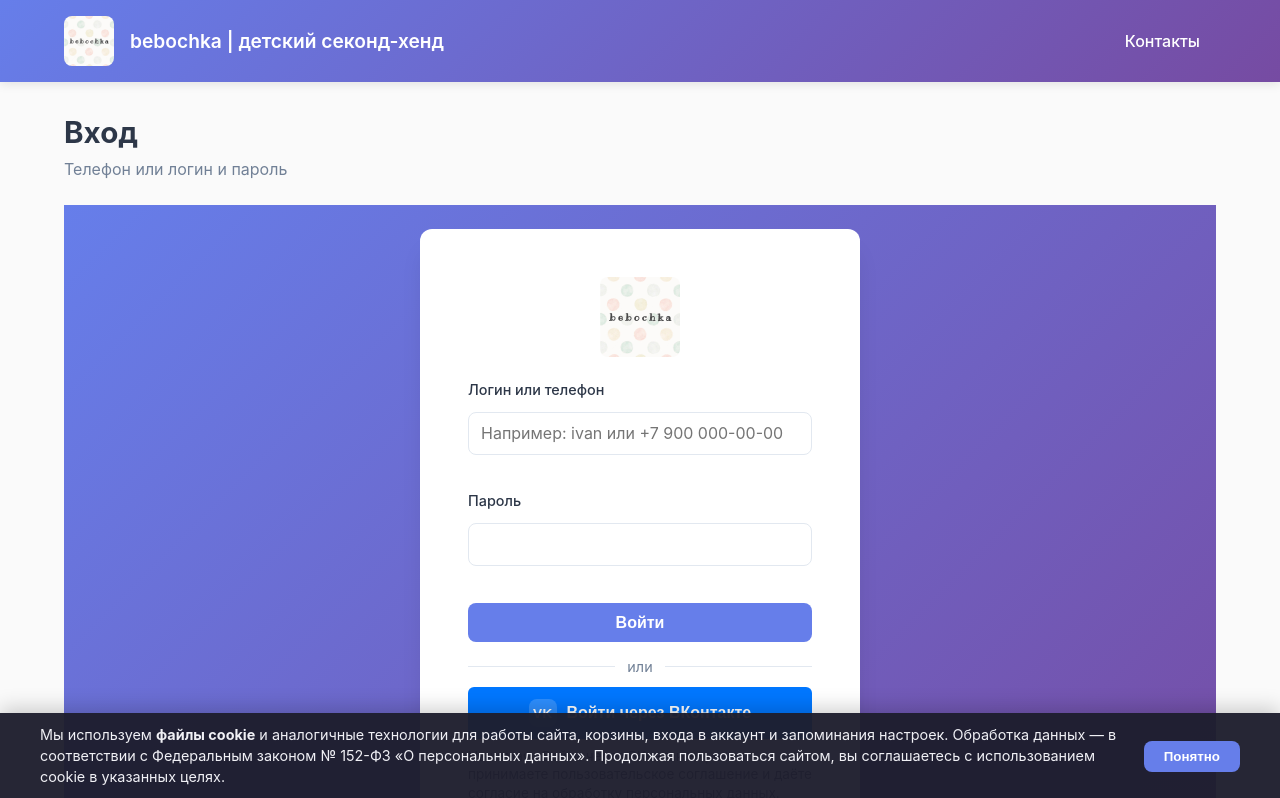
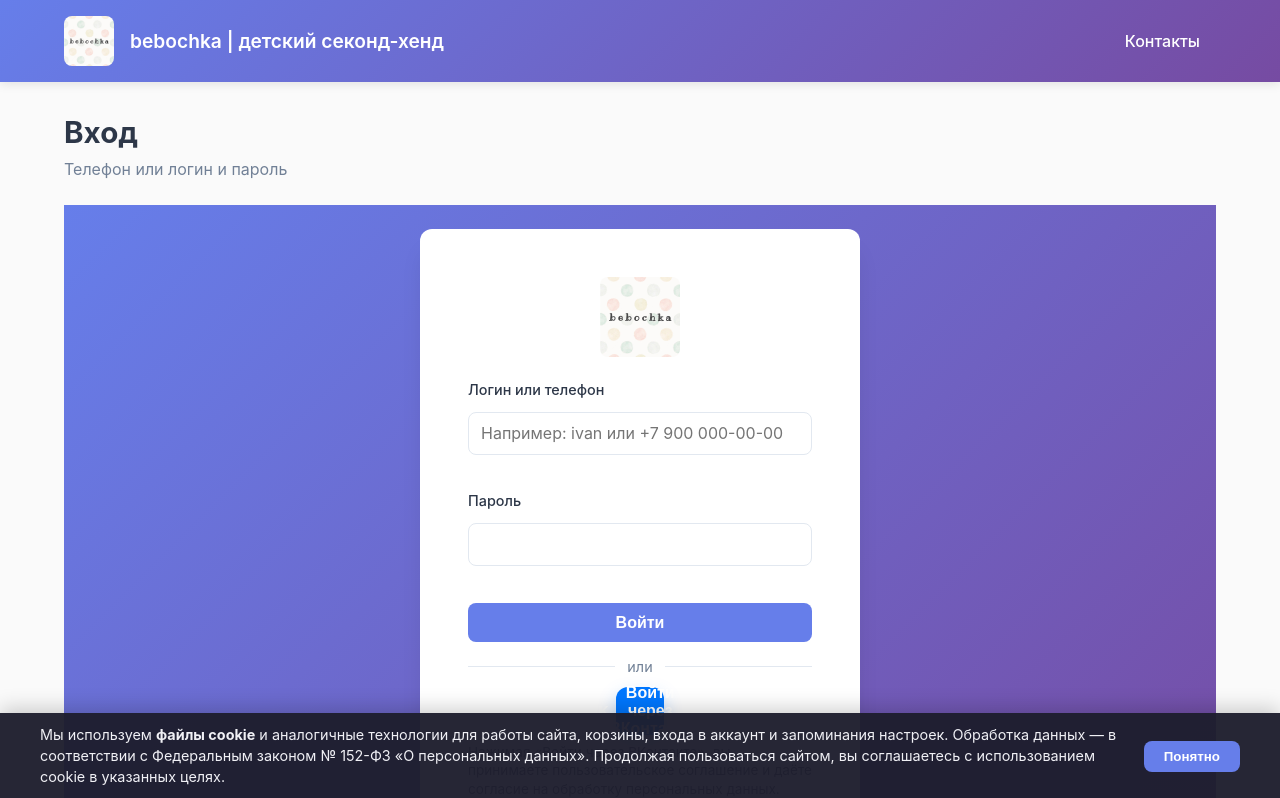
Before and after one commit to BlackSmileTeam/bebochka.react, a React (Vite) app: page /account in a window 1280 px wide. Shown: the top 798 px of the page. Built offline with nearby package versions, Linux system fonts and the light colour scheme; no server answers.

Commit message:
Refine VK auth control into social-login icon button.
Make VK login a compact square icon-style button with centered alignment and hover feedback.

```diff
--- a/src/pages/Login.css
+++ b/src/pages/Login.css
@@ -99,20 +99,29 @@
   display: flex;
   flex-direction: column;
   gap: 0.5rem;
+  align-items: center;
 }
 
 .auth-vk-block .btn-vk {
   background: #0077ff;
   color: #fff;
   border: none;
-  font-weight: 600;
+  width: 48px;
+  height: 48px;
+  min-width: 48px;
+  padding: 0;
+  border-radius: 12px;
+  font-weight: 700;
   display: inline-flex;
   align-items: center;
   justify-content: center;
-  gap: 0.6rem;
+  box-shadow: 0 8px 18px rgba(0, 119, 255, 0.25);
+  transition: transform 0.15s ease, box-shadow 0.15s ease, filter 0.15s ease;
 }
 
 .auth-vk-block .btn-vk:hover:not(:disabled) {
+  transform: translateY(-1px);
+  box-shadow: 0 10px 22px rgba(0, 119, 255, 0.33);
   filter: brightness(1.05);
 }
 
@@ -125,12 +134,11 @@
   display: inline-flex;
   align-items: center;
   justify-content: center;
-  width: 28px;
-  height: 28px;
-  border-radius: 8px;
-  background: rgba(255, 255, 255, 0.18);
+  width: 100%;
+  height: 100%;
+  border-radius: 12px;
   font-weight: 800;
-  font-size: 0.85rem;
+  font-size: 0.9rem;
   letter-spacing: 0.02em;
 }
 
```
